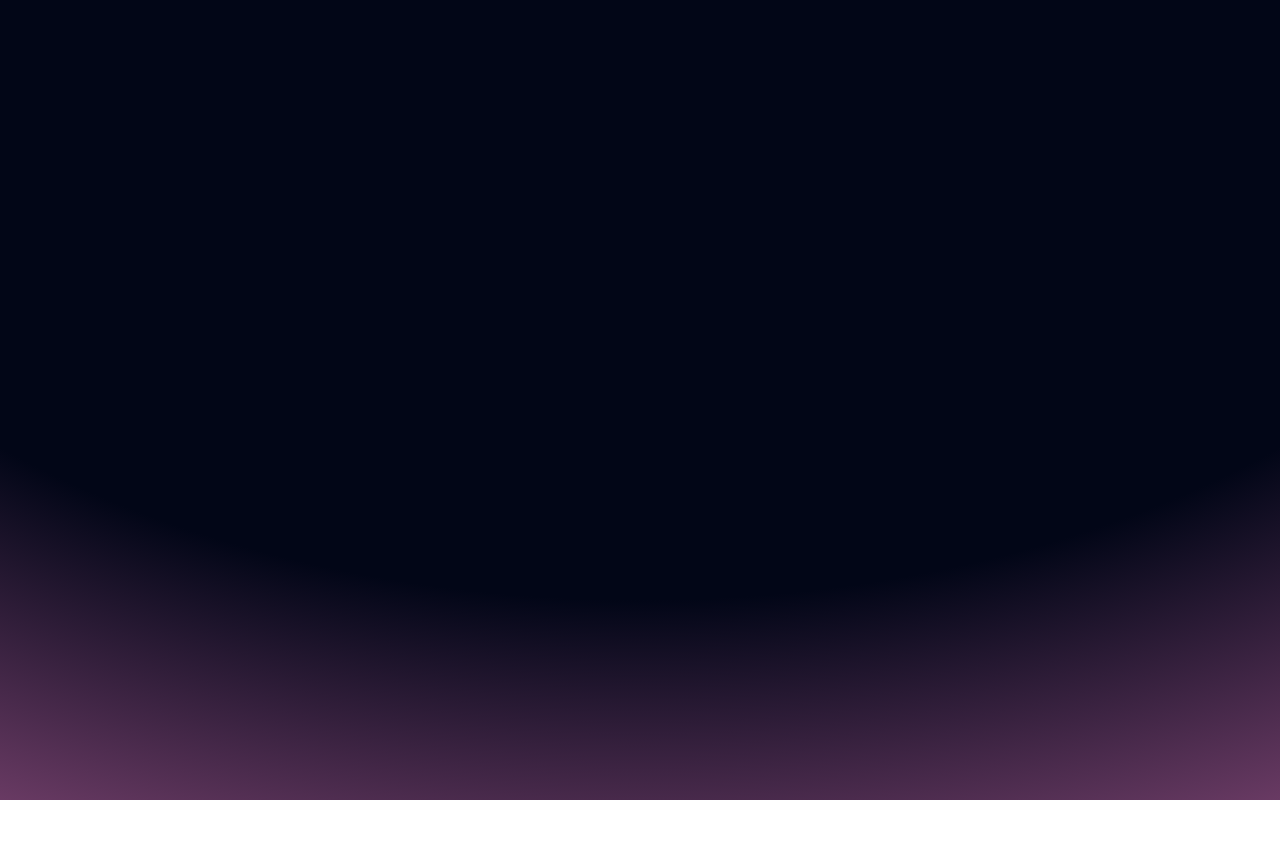
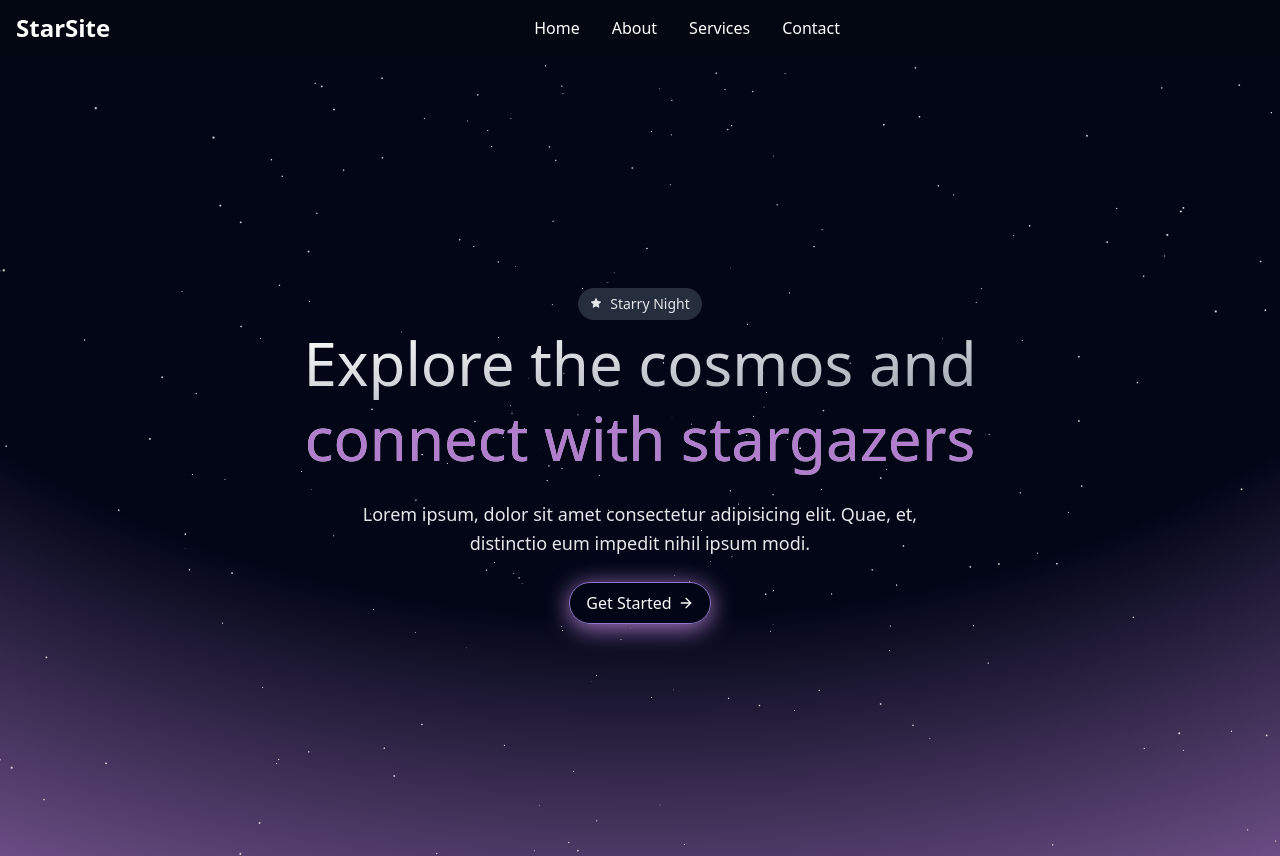
Before and after one commit to ArunavaCoderEm/PortFlick-god, a React (Vite) app: page / in a window 1280 px wide. Before the commit the page ends 800 px from the top, so only its background shows below. Built offline with nearby package versions, Linux system fonts and the light colour scheme.

Commit message:
certain changes

```diff
--- a/package.json
+++ b/package.json
@@ -10,9 +10,13 @@
     "preview": "vite preview"
   },
   "dependencies": {
+    "@heroicons/react": "^2.2.0",
+    "@react-three/drei": "^9.120.4",
+    "@react-three/fiber": "^8.17.10",
     "framer-motion": "^11.15.0",
     "react": "^18.3.1",
     "react-dom": "^18.3.1",
+    "react-icons": "^5.4.0",
     "react-router-dom": "^7.1.1"
   },
   "devDependencies": {
--- a/src/CSS/index.css
+++ b/src/CSS/index.css
@@ -2,77 +2,21 @@
 @tailwind components;
 @tailwind utilities;
 
-/* html, body, #root {
-  width: 100%;
-  margin: 0;
-  padding: 0;
+::-webkit-scrollbar {
+  width: 8px;
+  height: 12px;
 }
 
-:root {
-  font-family: Inter, system-ui, Avenir, Helvetica, Arial, sans-serif;
-  line-height: 1.5;
-  font-weight: 400;
-
-  color-scheme: light dark;
-  color: rgba(255, 255, 255, 0.87);
-  background-color: #242424;
-
-  font-synthesis: none;
-  text-rendering: optimizeLegibility;
-  -webkit-font-smoothing: antialiased;
-  -moz-osx-font-smoothing: grayscale;
+  ::-webkit-scrollbar-thumb {
+  background-color:rgb(177, 92, 179);
+  border-radius: 2px;
 }
 
-a {
-  font-weight: 500;
-  color: #646cff;
-  text-decoration: inherit;
-}
-a:hover {
-  color: #535bf2;
+  ::-webkit-scrollbar-thumb:hover {
+  background-color:rgb(149, 48, 151);
 }
 
-body {
-  margin: 0;
-  display: flex;
-  place-items: center;
-  min-width: 320px;
-  min-height: 100vh;
+
+::-webkit-scrollbar-track {
+  background-color: rgb(3, 7, 18);
 }
-
-h1 {
-  font-size: 3.2em;
-  line-height: 1.1;
-}
-
-button {
-  border-radius: 8px;
-  border: 1px solid transparent;
-  padding: 0.6em 1.2em;
-  font-size: 1em;
-  font-weight: 500;
-  font-family: inherit;
-  background-color: #1a1a1a;
-  cursor: pointer;
-  transition: border-color 0.25s;
-}
-button:hover {
-  border-color: #646cff;
-}
-button:focus,
-button:focus-visible {
-  outline: 4px auto -webkit-focus-ring-color;
-}
-
-@media (prefers-color-scheme: light) {
-  :root {
-    color: #213547;
-    background-color: #ffffff;
-  }
-  a:hover {
-    color: #747bff;
-  }
-  button {
-    background-color: #f9f9f9;
-  }
-} */
--- /dev/null
+++ b/src/Pages/Components/Footer.jsx
@@ -0,0 +1,19 @@
+import React from "react";
+import { HeartIcon } from '@heroicons/react/24/solid';
+const Footer = () => {
+  return (
+    <>
+      <footer className="text-center py-6">
+      <p className="text-gray-300 text-sm">
+        Made with{' '}
+        <HeartIcon className="inline-block w-4 h-4 text-red-500 mx-1" /> by{' '}
+        <a href="https://yourportfolio.com" className="text-red-500 hover:underline">
+          Developer
+        </a>
+      </p>
+    </footer>
+    </>
+  );
+};
+
+export default Footer;
--- /dev/null
+++ b/src/Pages/Components/Navbar.jsx
@@ -0,0 +1,62 @@
+import React from "react";
+
+const Navbar = () => {
+  return (
+    <nav className="bg-gray-950 text-white px-4 py-3 sticky top-0 z-50">
+      <div className="container mx-auto flex items-center justify-between">
+        {/* Logo */}
+        <div className="text-2xl font-bold">StarSite</div>
+
+        {/* Nav Links */}
+        <div className="hidden md:flex flex-1 justify-center space-x-8">
+          <a href="#home" className="hover:text-gray-300">
+            Home
+          </a>
+          <a href="#about" className="hover:text-gray-300">
+            About
+          </a>
+          <a href="#services" className="hover:text-gray-300">
+            Services
+          </a>
+          <a href="#contact" className="hover:text-gray-300">
+            Contact
+          </a>
+        </div>
+
+        {/* Mobile Menu Button */}
+        <div className="md:hidden">
+          <button
+            className="text-gray-300 hover:text-white focus:outline-none focus:text-white"
+            onClick={() => {
+              const menu = document.getElementById("mobileMenu");
+              menu.classList.toggle("hidden");
+            }}
+          >
+            ☰
+          </button>
+        </div>
+      </div>
+
+      {/* Mobile Menu */}
+      <div
+        id="mobileMenu"
+        className="hidden md:hidden flex flex-col space-y-4 mt-3 px-4"
+      >
+        <a href="#home" className="hover:text-gray-300">
+          Home
+        </a>
+        <a href="#about" className="hover:text-gray-300">
+          About
+        </a>
+        <a href="#services" className="hover:text-gray-300">
+          Services
+        </a>
+        <a href="#contact" className="hover:text-gray-300">
+          Contact
+        </a>
+      </div>
+    </nav>
+  );
+};
+
+export default Navbar;
--- a/src/Pages/Home.jsx
+++ b/src/Pages/Home.jsx
@@ -1,5 +1,12 @@
 import React, { useEffect } from 'react';
+import Footer from './Components/Footer';
+import NavBar from './Components/Navbar';
 import {useMotionTemplate,useMotionValue,motion,animate} from 'framer-motion';
+import { StarIcon } from '@heroicons/react/24/solid'
+import { FiArrowRight } from "react-icons/fi";
+import { Stars } from "@react-three/drei";
+import { Canvas } from "@react-three/fiber";
+import Navbar from './Components/Navbar';
 
 
 const COLORS_TOP = ["#13FFAA", "#1E67C6", "#CE84CF", "#DD335C"];
@@ -17,15 +24,80 @@ const Home = () => {
     });
   }, []);
 
-  const backgroundImage = useMotionTemplate`radial-gradient(150% 150% at 50% 0%, #020617 50%, ${color})`;
+  const backgroundImage = useMotionTemplate`radial-gradient(140% 140% at 50% 0%, #020617 50%, ${color})`;
+  const background =  useMotionTemplate`radial-gradient(0% 0% at 50% 0%, #020617 50%, ${color})`;
 
-  return <motion.section
-    style={{
-      backgroundImage
-    }}
-    className="relative grid min-h-screen place-content-center overflow-hidden bg-gray-950 px-4 py-24 text-gray-200">
-      {/* <h1 className='text-4xl'>Hello World</h1> */}
-  </motion.section>
+  const border = useMotionTemplate`1px solid ${color}`;
+  const boxShadow = useMotionTemplate`0px 4px 24px ${color}`;
+
+  return (
+    <div className="flex flex-col min-h-screen">
+      <NavBar/>
+    <motion.section
+      style={{
+        backgroundImage
+      }}
+      className="relative flex-grow grid min-h-screen place-content-center overflow-hidden bg-gray-950 px-4 py-24 text-gray-200"
+    >
+
+      <div className="relative z-10 flex flex-col items-center">
+
+        <span className="mb-1.5 inline-block rounded-full bg-gray-600/50 px-3 py-1.5 text-sm">
+          <StarIcon className="w-3 h-3 inline-block mr-2 mb-1 " />
+          Starry Night
+        </span>
+
+        <h1 className="max-w-3xl bg-gradient-to-br from-white to-gray-400 bg-clip-text text-center text-3xl font-medium leading-tight text-transparent sm:text-5xl sm:leading-tight md:text-6xl md:leading-tight">
+          Explore the cosmos and
+        </h1>
+
+        <motion.h1
+          style={{
+            color,
+          }}
+          className="max-w-3xl bg-gradient-to-br from-white to-gray-400 bg-clip-text text-center text-3xl font-medium leading-tight text-transparent sm:text-5xl sm:leading-tight md:text-6xl md:leading-tight"
+        >
+          connect with stargazers
+        </motion.h1>
+        <p className="my-6 max-w-xl text-center text-base leading-relaxed md:text-lg md:leading-relaxed">
+          Lorem ipsum, dolor sit amet consectetur adipisicing elit. Quae, et,
+          distinctio eum impedit nihil ipsum modi.
+        </p>
+
+        <motion.button
+          style={{
+            border,
+            boxShadow
+          }}
+          whileHover={{
+            scale: 1.015,
+          }}
+          whileTap={{
+            scale: 0.985,
+          }}
+          className="group relative flex w-fit items-center gap-1.5 rounded-full bg-gray-950/10 px-4 py-2 text-gray-50 transition-colors hover:bg-gray-950/50"
+        >
+          Get Started
+          <FiArrowRight className="transition-transform group-hover:-rotate-45 group-active:-rotate-12" />
+        </motion.button>
+
+      </div>
+
+      <div className="absolute inset-0 z-0">
+        <Canvas>
+          <Stars radius={100} count={1500} factor={4} fade speed={3} />
+        </Canvas>
+      </div>
+
+
+      {/* <Footer/> */}
+
+    </motion.section>
+
+    </div>
+
+
+  );
 
 
 };
```
Also changed, not shown: 1 other file (tests, documents, lock files or other folders).
